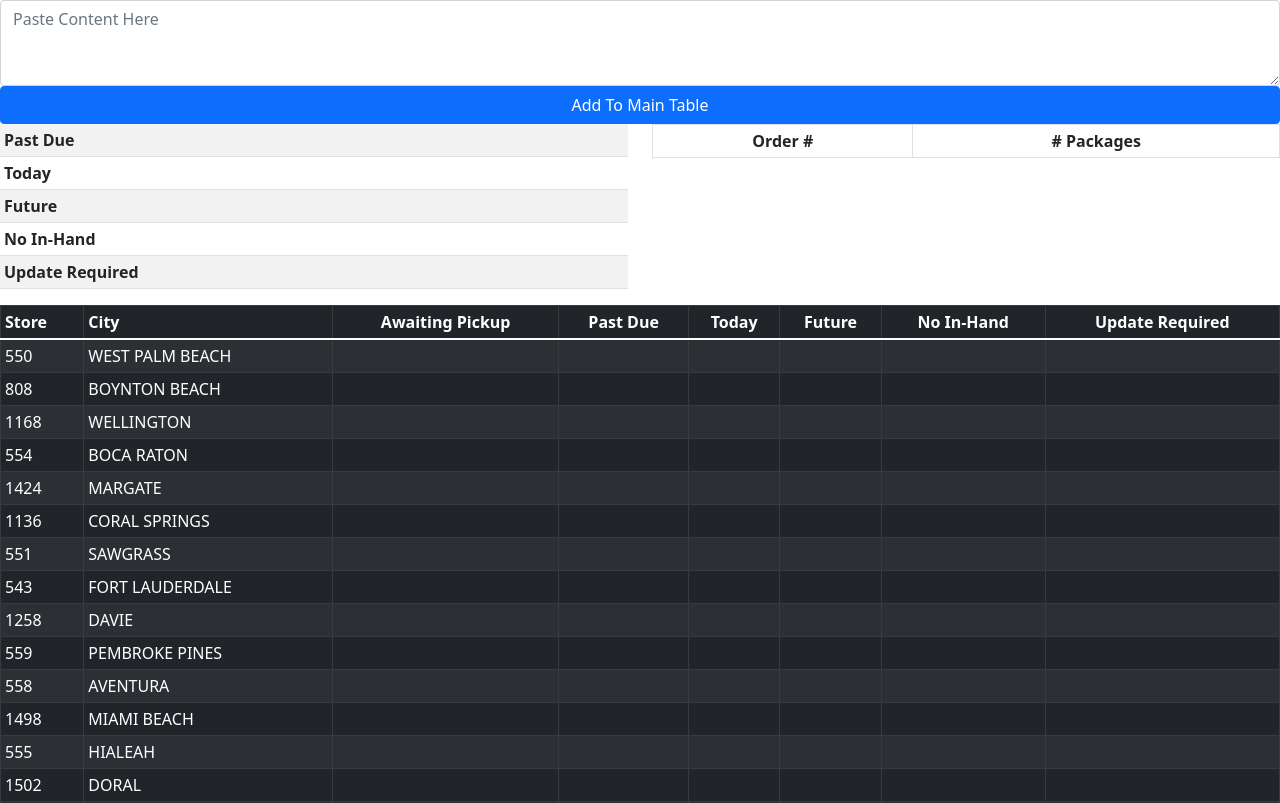
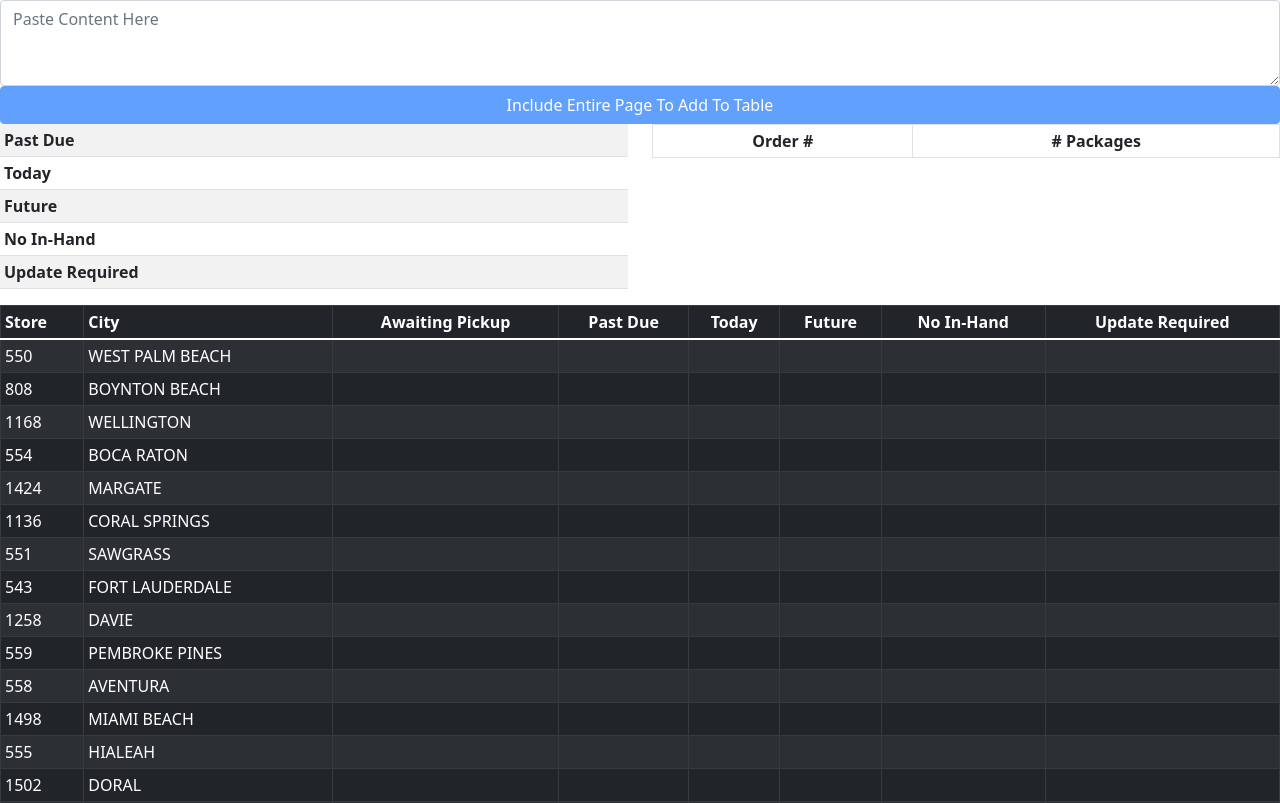
Before and after one commit to jacob-ferrell/parcel-manager, a React (Create React App) app: page / in a window 1280 px wide. Shown: the top 803 px of the page. Built offline with nearby package versions, Linux system fonts and the light colour scheme.

Commit message:
disabled button when no store is supplied and changed text to prompt for entire page

```diff
--- a/src/App.js
+++ b/src/App.js
@@ -8,8 +8,6 @@ import {getTodaysDate, getCounts} from './modules/DateFunctions';
 import {getOrderData, getDuplicates} from './modules/OrderDataFunctions';
 
 function App() {
-
-  let data;
 
   const [input, setInput] = useState('');
 
@@ -46,7 +44,7 @@ function App() {
   )
 
   const handleChange = e => {
-    data = e.target.value;
+    const data = e.target.value;
     setInput(data);
     setTodaysDate(getTodaysDate());
     setCounts(getCounts(data));
@@ -104,7 +102,7 @@ function App() {
   return (
     <div className="App">
       <Input handleChange={handleChange} counts={counts}
-      handleClick={handleCountClick}/>
+      currentStore={currentStore} handleClick={handleCountClick}/>
       <div className='row'>
         <div className='col-md-6'>
           <CountsTable counts={counts} />
--- a/src/components/Input.js
+++ b/src/components/Input.js
@@ -1,5 +1,8 @@
 
 const Input = (props) => {
+
+    const buttonText = props.currentStore ? 'Add To Main Table'
+        : 'Include Entire Page To Add To Table';
 
     return (
         <div>
@@ -10,7 +13,9 @@ const Input = (props) => {
                     </textarea>
 
             </div>
-            <button className="btn w-100 btn-primary" onClick={props.handleClick}>Add To Main Table</button>
+            <button className="btn w-100 btn-primary"
+            disabled={!props.currentStore}
+            onClick={props.handleClick}>{buttonText}</button>
         </div>
     )
 }
```
